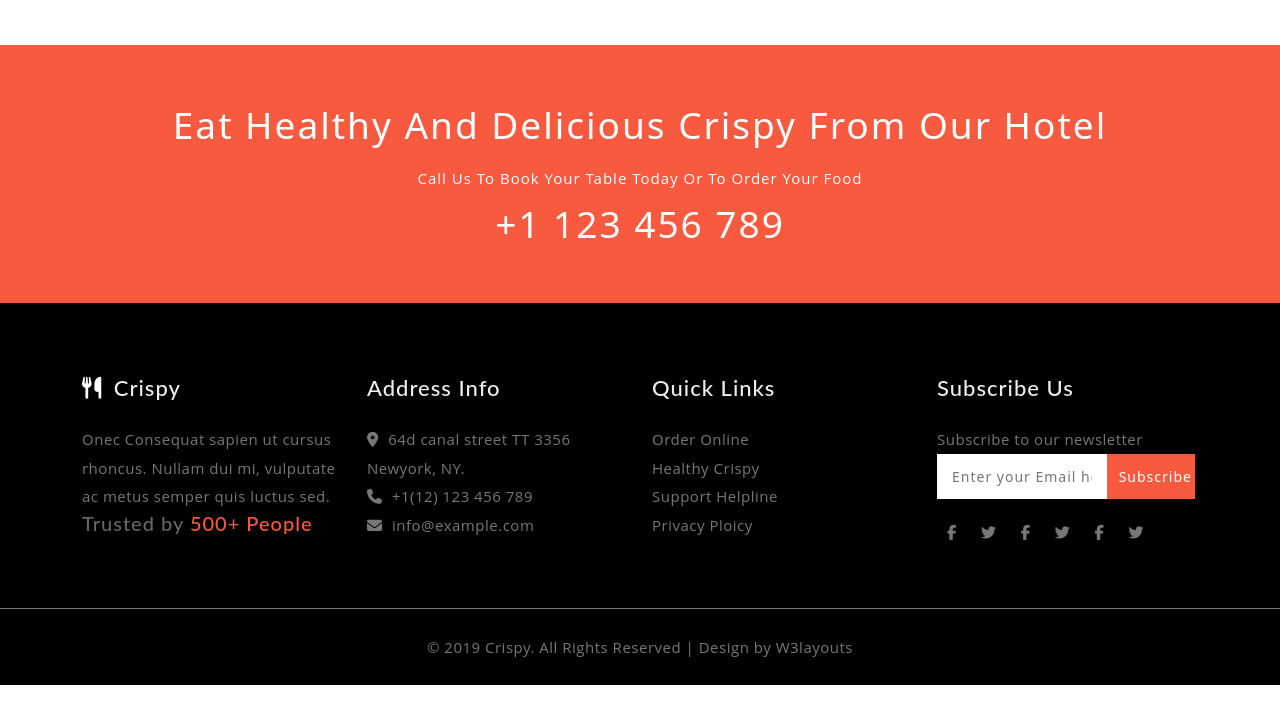
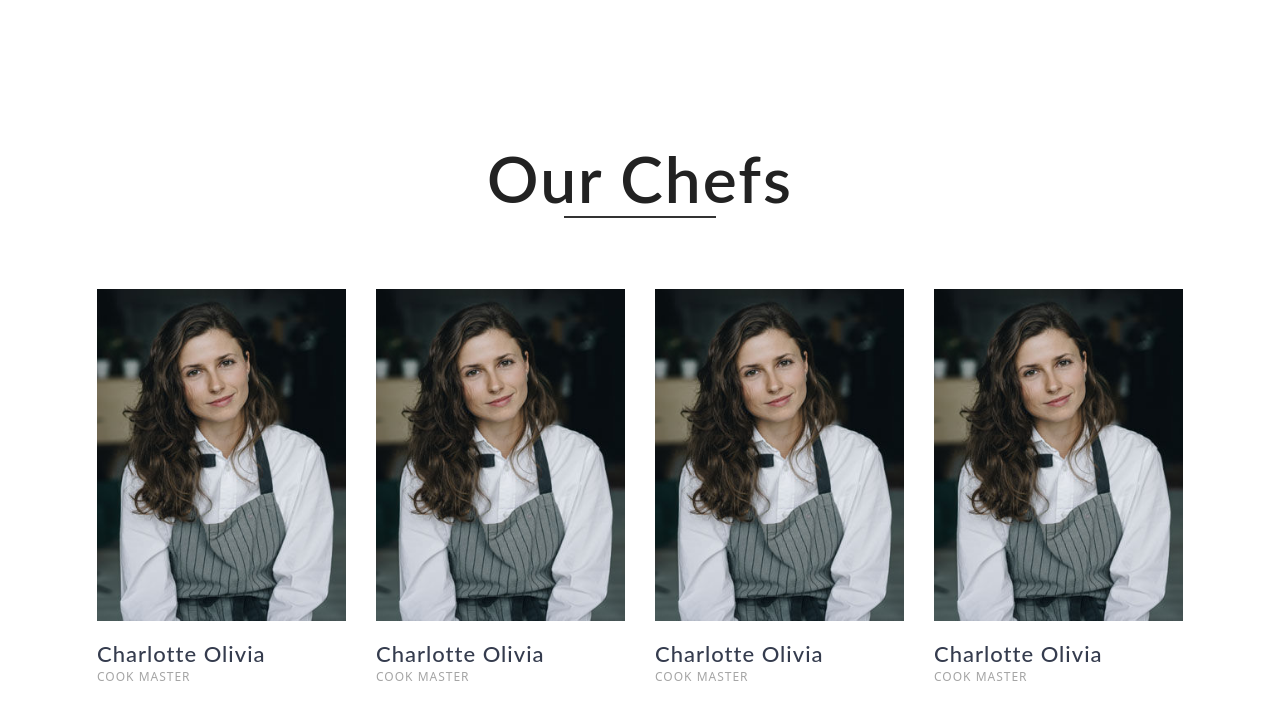
Before and after one commit to MohammedHasan-99/Crispy-Hotel, a plain HTML site: page about/about.html in a window 1280 px wide. Shown: the part 1245-1965 px from the top of the page. Before the commit the page ends 1930 px from the top, so only its background shows below. Drawn offline with Linux system fonts and the light colour scheme.

Commit message:
finish about page

```diff
--- a/about/about.css
+++ b/about/about.css
@@ -139,8 +139,23 @@ h6{
     bottom: 0%;
     left: 25%;
 }
-
-
+.cheif-name{
+    display: block;
+    font-size: 22px;
+    color: #353c4e;
+    font-weight: 500;
+    line-height: 1.2;
+    margin: 0;
+    letter-spacing: 1px;
+    font-family: 'Lato', sans-serif;
+    padding-top: 20px;
+}
+.cheif-jop{
+    font-size: 12px;
+    text-transform: uppercase;
+    color: #a5a5a5;
+    letter-spacing: 1px;
+}
 
 
 
--- a/about/about.html
+++ b/about/about.html
@@ -90,7 +90,37 @@
 
 
 
+    <div class="container py-5">
+        <div class="d-flex justify-content-center align-items-center my-5">
+            <h1 class="head headding">Our Chefs</h1>
+        </div>
+        <div class="container">
+            <div class="row">
+                <div class="col-lg-3 col-sm-6" style="padding: 15px;">
+                    <img src="/t1.jpg" alt="" style="max-width: 100%; width: 100%;">
+                    <h5 class="cheif-name">Charlotte Olivia</h5>
+                    <p class="cheif-jop">COOK MASTER</p>
+                </div>
+                <div class="col-lg-3 col-sm-6" style="padding: 15px;">
+                    <img src="/t1.jpg" alt="" style="max-width: 100%; width: 100%;">
+                    <h5 class="cheif-name">Charlotte Olivia</h5>
+                    <p class="cheif-jop">COOK MASTER</p>
+                </div>
+                <div class="col-lg-3 col-sm-6" style="padding: 15px;">
+                    <img src="/t1.jpg" alt="" style="max-width: 100%; width: 100%;">
+                    <h5 class="cheif-name">Charlotte Olivia</h5>
+                    <p class="cheif-jop">COOK MASTER</p>
+                </div>
+                <div class="col-lg-3 col-sm-6" style="padding: 15px;">
+                    <img src="/t1.jpg" alt="" style="max-width: 100%; width: 100%;">
+                    <h5 class="cheif-name">Charlotte Olivia</h5>
+                    <p class="cheif-jop">COOK MASTER</p>
+                </div>
 
+            </div>
+        </div>
+
+    </div>
 
 
 
```
Also changed, not shown: t1.jpg (added).
